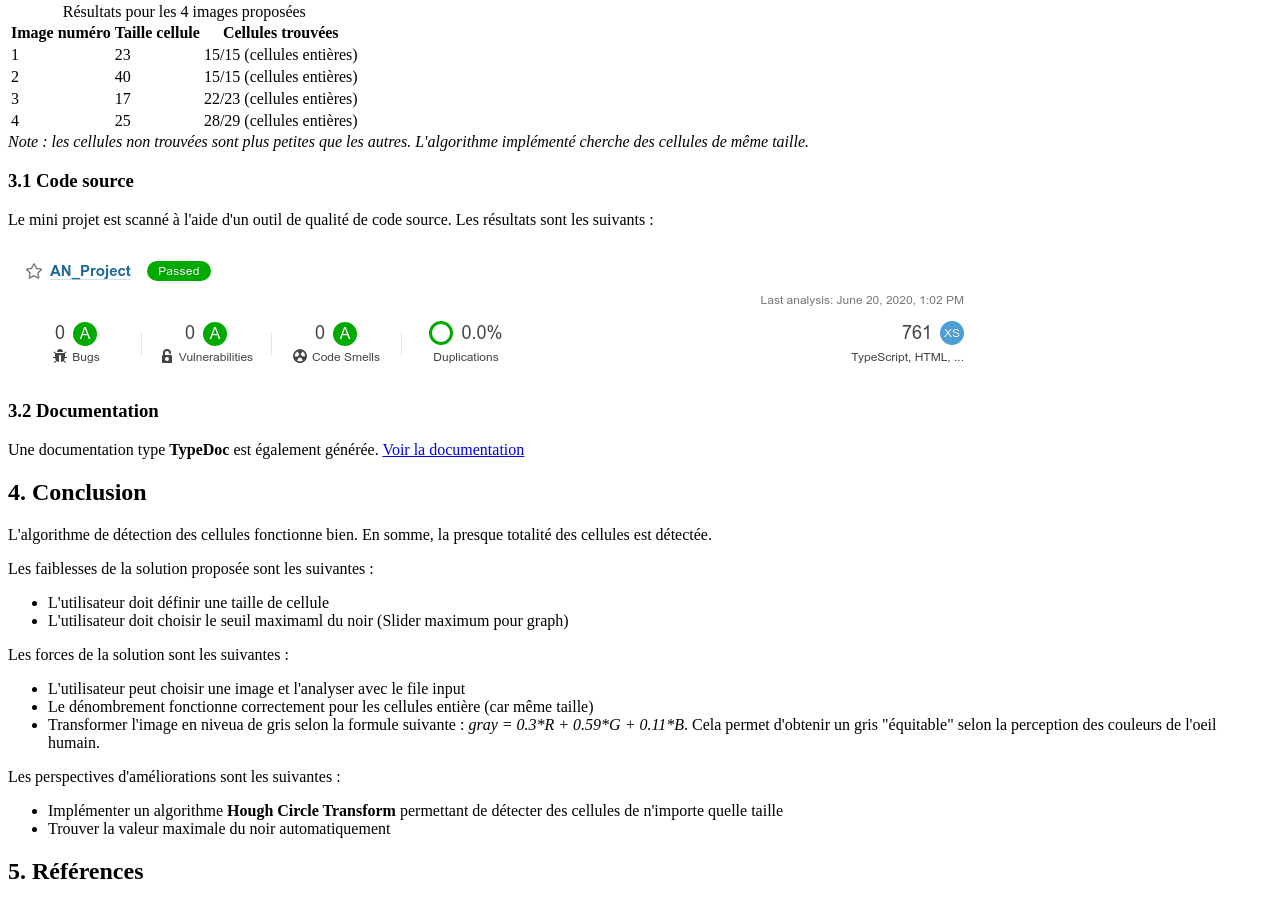
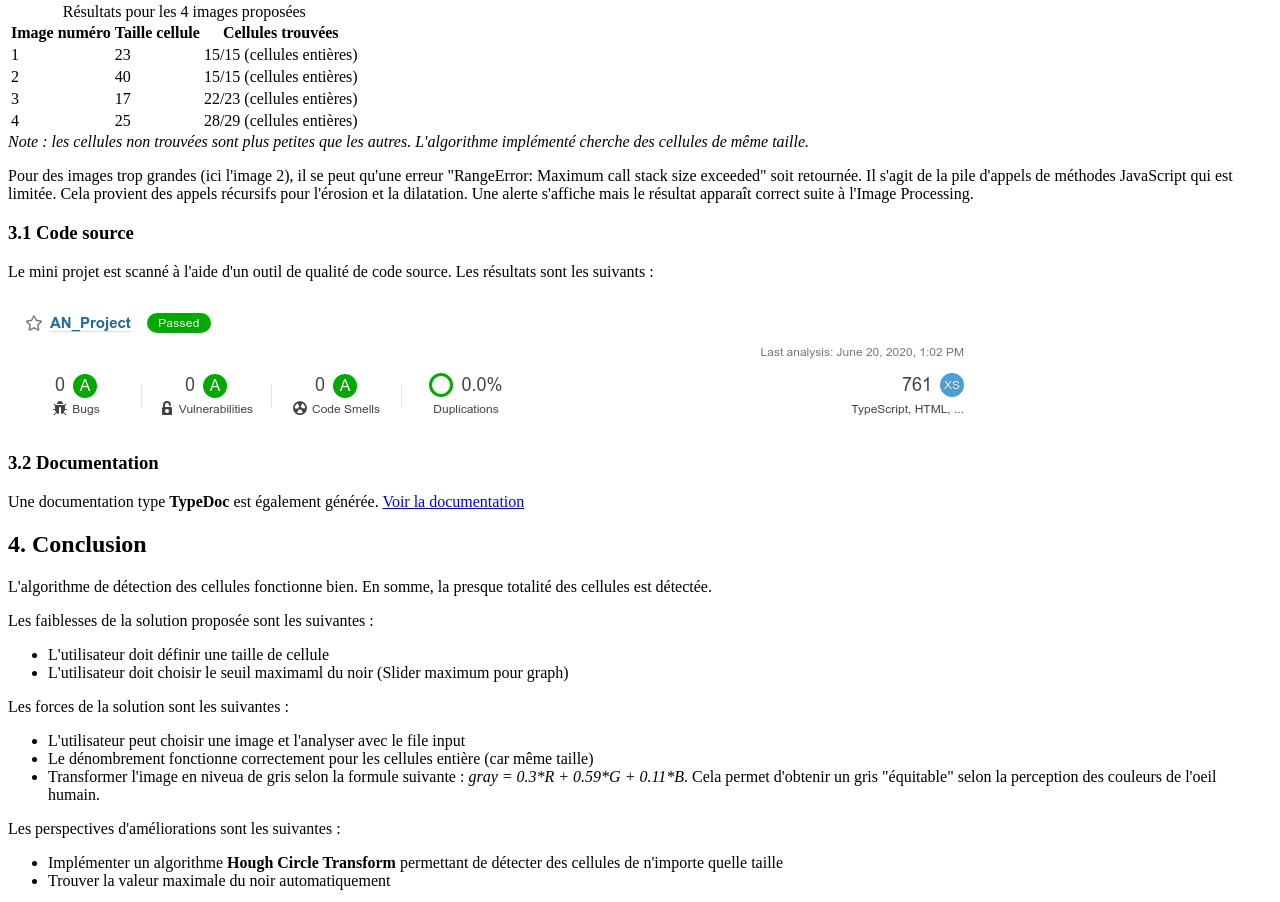
Before and after one commit to fridezlucas/blood-cells-image-analysis, a website built with webpack: page index.html in a window 1280 px wide. Shown: the part 3299-4201 px from the top of the page. Built offline with nearby package versions, Linux system fonts and the light colour scheme.

Commit message:
Added : report

```diff
--- a/index.html
+++ b/index.html
@@ -214,6 +214,11 @@ Version : 2020.06.20
     <em>Note : les cellules non trouvées sont plus petites que les autres. L'algorithme implémenté cherche des cellules
         de même taille.</em>
 
+    <p>Pour des images trop grandes (ici l'image 2), il se peut qu'une erreur "RangeError: Maximum call stack size
+        exceeded" soit retournée. Il s'agit de la pile d'appels de méthodes JavaScript qui est limitée. Cela provient
+        des appels récursifs pour l'érosion et la dilatation. Une alerte s'affiche mais le résultat apparaît correct
+        suite à l'Image Processing.</p>
+
     <h3>3.1 Code source</h3>
     <p>Le mini projet est scanné à l'aide d'un outil de qualité de code source. Les résultats sont les suivants :</p>
     <img src="img/report/sonarscan.png" alt="Sonarscan">
--- a/src/canvas/ProcessingImage.ts
+++ b/src/canvas/ProcessingImage.ts
@@ -81,16 +81,12 @@ export class ProcessingImage extends Canvas {
         this.context.createImageData(width, height);
 
         try {
-            // Avoid 'maximum call stack size exceeded'
-            // Source : https://www.hhutzler.de/blog/avoid-maximum-call-stack-size-exceeded-in-javascript/
-            setTimeout(() => {
             if (this.applyErosion) {
                 imageProcessing.erodeWithElement();
             }
             if (this.applyDilation) {
                 imageProcessing.dilateWithElement();
             }
-            }, 0)
         } catch (error) {
             alert(error);
         }
```
Lines whose indentation alone changed are shown as unchanged.
